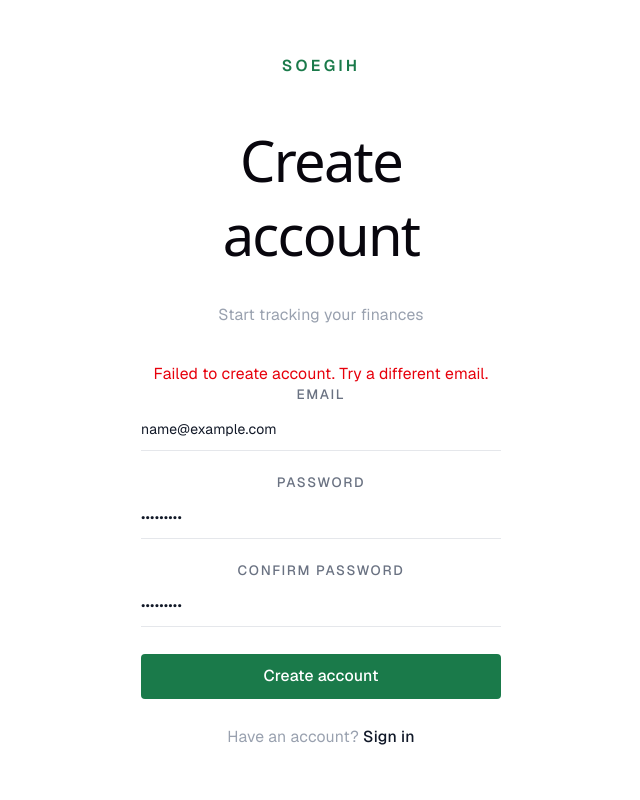
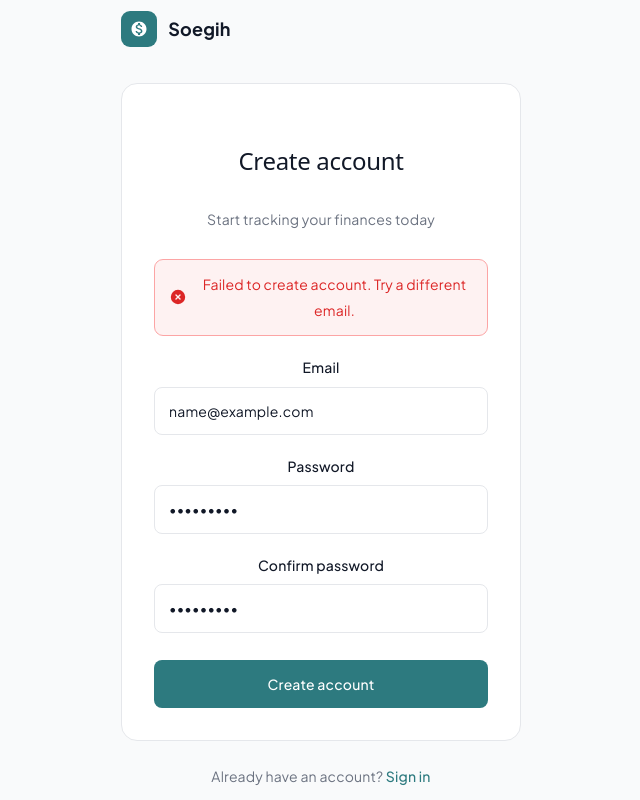
Before and after one commit to ricoputrap/soegih-web, a React (Vite) app: page /signup in a window 1280 px wide. Both pictures are taken after typing "name@example.com", "Sample123", "Sample123" into the empty fields and a click on the button "Create account". Shown: the whole page, without its empty margins (319-959 px from the left). Built offline with nearby package versions, Linux system fonts and the light colour scheme; no server answers.

Commit message:
feat(auth): apply WealthWise design system to auth forms

```diff
--- a/src/index.css
+++ b/src/index.css
@@ -112,7 +112,13 @@ code {
   background: var(--code-bg);
 }
 
-/* Auth form: green underline on input focus */
-.auth-input-underline:focus {
-  border-bottom-color: #1A7A4A !important;
+/* Auth field input: focus ring per design spec */
+.auth-field-input:focus {
+  border-color: #2D7A7F !important;
+  box-shadow: 0 0 0 3px rgba(45, 122, 127, 0.15) !important;
 }
+
+/* Auth submit button hover */
+.auth-submit-btn:not(:disabled):hover {
+  background: #256568 !important;
+}
--- a/src/modules/auth/components/AuthShell.tsx
+++ b/src/modules/auth/components/AuthShell.tsx
@@ -13,37 +13,53 @@ export function AuthShell({ heading, subheading, children, footer }: AuthShellPr
       <link rel="preconnect" href="https://fonts.googleapis.com" />
       <link rel="preconnect" href="https://fonts.gstatic.com" crossOrigin="" />
       <link
-        href="https://fonts.googleapis.com/css2?family=Geist:wght@300;400;500;600&display=swap"
+        href="https://fonts.googleapis.com/css2?family=Plus+Jakarta+Sans:wght@400;500;700&display=swap"
         rel="stylesheet"
       />
       <div
-        className="fixed inset-0 overflow-auto bg-white flex items-center justify-center px-4 py-12"
-        style={{ fontFamily: "'Geist', sans-serif" }}
+        className="fixed inset-0 overflow-auto flex items-center justify-center px-4 py-12"
+        style={{ background: '#F9FAFB', fontFamily: "'Plus Jakarta Sans', sans-serif" }}
       >
-        <div className="w-full max-w-[360px]">
+        <div className="w-full max-w-[400px]">
           {/* Brand */}
-          <div className="mb-10">
-            <span
-              className="text-sm font-semibold tracking-widest uppercase"
-              style={{ color: '#1A7A4A', letterSpacing: '0.2em' }}
+          <div className="mb-8 flex items-center gap-2.5">
+            <div
+              className="w-8 h-8 rounded-lg flex items-center justify-center"
+              style={{ background: '#2D7A7F' }}
             >
+              <svg viewBox="0 0 24 24" fill="none" className="w-4 h-4 text-white">
+                <path d="M12 2C6.48 2 2 6.48 2 12s4.48 10 10 10 10-4.48 10-10S17.52 2 12 2zm1.41 16.09V20h-2.67v-1.93c-1.71-.36-3.16-1.46-3.27-3.4h1.96c.1 1.05.82 1.87 2.65 1.87 1.96 0 2.4-.98 2.4-1.59 0-.83-.44-1.61-2.67-2.14-2.48-.6-4.18-1.62-4.18-3.67 0-1.72 1.39-2.84 3.11-3.21V4h2.67v1.95c1.86.45 2.79 1.86 2.85 3.39H14.3c-.05-1.11-.64-1.87-2.22-1.87-1.5 0-2.4.68-2.4 1.64 0 .84.65 1.39 2.67 1.91s4.18 1.39 4.18 3.91c-.01 1.83-1.38 2.83-3.12 3.16z" fill="currentColor"/>
+              </svg>
+            </div>
+            <span className="font-bold text-base" style={{ color: '#111827' }}>
               Soegih
             </span>
           </div>
 
-          {/* Heading */}
-          <div className="mb-8">
-            <h1 className="text-2xl font-semibold text-gray-900 tracking-tight mb-1">
-              {heading}
-            </h1>
-            <p className="text-sm text-gray-400">{subheading}</p>
+          {/* Card */}
+          <div
+            className="w-full"
+            style={{
+              background: '#FFFFFF',
+              borderRadius: '16px',
+              padding: '32px',
+              border: '1px solid #E5E7EB',
+            }}
+          >
+            <div className="mb-6">
+              <h1
+                className="font-bold mb-1"
+                style={{ fontSize: '24px', color: '#111827', letterSpacing: '-0.3px' }}
+              >
+                {heading}
+              </h1>
+              <p style={{ fontSize: '14px', color: '#6B7280' }}>{subheading}</p>
+            </div>
+
+            {children}
           </div>
 
-          {/* Form */}
-          {children}
-
-          {/* Footer */}
-          <div className="mt-6">{footer}</div>
+          <div className="mt-5 text-center">{footer}</div>
         </div>
       </div>
     </>
--- a/src/modules/auth/components/SignupForm.tsx
+++ b/src/modules/auth/components/SignupForm.tsx
@@ -5,7 +5,7 @@ import { useNavigate, Link } from '@tanstack/react-router'
 import { useAuthContext } from '../../../shared/context/auth-context'
 import { signup } from '../services/auth.service'
 import { AuthShell } from './AuthShell'
-import { Field, SubmitButton, fieldInputStyle, inputClassName } from './auth-primitives'
+import { Field, AuthInput, SubmitButton } from './auth-primitives'
 
 const signupSchema = z
   .object({
@@ -47,66 +47,74 @@ export function SignupForm() {
   return (
     <AuthShell
       heading="Create account"
-      subheading="Start tracking your finances"
+      subheading="Start tracking your finances today"
       footer={
-        <p className="text-sm text-gray-400">
-          Have an account?{' '}
-          <Link to="/login" className="text-gray-900 font-medium hover:underline underline-offset-2">
+        <p style={{ fontSize: '14px', color: '#6B7280' }}>
+          Already have an account?{' '}
+          <Link
+            to="/login"
+            className="font-medium hover:underline"
+            style={{ color: '#2D7A7F' }}
+          >
             Sign in
           </Link>
         </p>
       }
     >
-      <form onSubmit={handleSubmit(onSubmit)} noValidate className="space-y-5">
+      <form onSubmit={handleSubmit(onSubmit)} noValidate className="flex flex-col gap-4">
         {errors.root && (
-          <p role="alert" className="text-sm text-red-600">
+          <div
+            role="alert"
+            className="flex items-center gap-2 rounded-lg px-3 py-2.5"
+            style={{ background: '#FEF2F2', border: '1px solid #FCA5A5', fontSize: '14px', color: '#DC2626' }}
+          >
+            <svg className="w-4 h-4 shrink-0" viewBox="0 0 20 20" fill="currentColor">
+              <path fillRule="evenodd" d="M10 18a8 8 0 100-16 8 8 0 000 16zM8.28 7.22a.75.75 0 00-1.06 1.06L8.94 10l-1.72 1.72a.75.75 0 101.06 1.06L10 11.06l1.72 1.72a.75.75 0 101.06-1.06L11.06 10l1.72-1.72a.75.75 0 00-1.06-1.06L10 8.94 8.28 7.22z" clipRule="evenodd" />
+            </svg>
             {errors.root.message}
-          </p>
+          </div>
         )}
 
         <Field label="Email" error={errors.email?.message} errorId="email-error">
-          <input
+          <AuthInput
             id="email"
             type="email"
             autoComplete="email"
             placeholder="you@example.com"
+            hasError={!!errors.email}
             aria-invalid={!!errors.email}
             aria-describedby={errors.email ? 'email-error' : undefined}
-            className={inputClassName}
-            style={fieldInputStyle(!!errors.email)}
             {...register('email')}
           />
         </Field>
 
         <Field label="Password" error={errors.password?.message} errorId="password-error">
-          <input
+          <AuthInput
             id="password"
             type="password"
             autoComplete="new-password"
             placeholder="Min. 8 characters"
+            hasError={!!errors.password}
             aria-invalid={!!errors.password}
             aria-describedby={errors.password ? 'password-error' : undefined}
-            className={inputClassName}
-            style={fieldInputStyle(!!errors.password)}
             {...register('password')}
           />
         </Field>
 
         <Field label="Confirm password" error={errors.confirmPassword?.message} errorId="confirm-error">
-          <input
+          <AuthInput
             id="confirmPassword"
             type="password"
             autoComplete="new-password"
-            placeholder="••••••••"
+            placeholder="Repeat your password"
+            hasError={!!errors.confirmPassword}
             aria-invalid={!!errors.confirmPassword}
             aria-describedby={errors.confirmPassword ? 'confirm-error' : undefined}
-            className={inputClassName}
-            style={fieldInputStyle(!!errors.confirmPassword)}
             {...register('confirmPassword')}
           />
         </Field>
 
-        <div className="pt-1">
+        <div className="mt-2">
           <SubmitButton loading={isSubmitting} label="Create account" loadingLabel="Creating account…" />
         </div>
       </form>
--- a/src/modules/auth/components/auth-primitives.tsx
+++ b/src/modules/auth/components/auth-primitives.tsx
@@ -1,5 +1,4 @@
 import type { ReactNode } from 'react'
-import type React from 'react'
 
 export function Field({
   label,
@@ -13,13 +12,16 @@ export function Field({
   children: ReactNode
 }) {
   return (
-    <div className="space-y-1">
-      <label className="block text-xs font-medium text-gray-500 uppercase" style={{ letterSpacing: '0.12em' }}>
+    <div className="flex flex-col gap-1.5">
+      <label
+        className="font-medium"
+        style={{ fontSize: '14px', color: '#111827' }}
+      >
         {label}
       </label>
       {children}
       {error && (
-        <p id={errorId} role="alert" className="text-xs text-red-500 pt-0.5">
+        <p id={errorId} role="alert" style={{ fontSize: '13px', color: '#DC2626' }}>
           {error}
         </p>
       )}
@@ -27,22 +29,26 @@ export function Field({
   )
 }
 
-export function fieldInputStyle(hasError: boolean): React.CSSProperties {
-  return {
-    width: '100%',
-    background: 'transparent',
-    border: 'none',
-    borderBottom: hasError ? '2px solid #ef4444' : '1.5px solid #e5e7eb',
-    borderRadius: 0,
-    padding: '8px 0',
-    fontSize: '14px',
-    color: '#111827',
-    outline: 'none',
-    transition: 'border-color 0.15s',
-  }
+export function AuthInput(props: React.InputHTMLAttributes<HTMLInputElement> & { hasError?: boolean }) {
+  const { hasError, ...rest } = props
+  return (
+    <input
+      {...rest}
+      className="auth-field-input w-full"
+      style={{
+        background: '#FFFFFF',
+        border: hasError ? '1px solid #DC2626' : '1px solid #E5E7EB',
+        borderRadius: '8px',
+        padding: '10px 14px',
+        fontSize: '14px',
+        color: '#111827',
+        outline: 'none',
+        transition: 'border-color 0.15s, box-shadow 0.15s',
+        fontFamily: 'inherit',
+      }}
+    />
+  )
 }
-
-export const inputClassName = 'auth-input-underline w-full bg-transparent'
 
 export function SubmitButton({
   loading,
@@ -57,8 +63,20 @@ export function SubmitButton({
     <button
       type="submit"
       disabled={loading}
-      className="w-full py-2.5 text-sm font-medium text-white transition-opacity disabled:opacity-60 disabled:cursor-not-allowed flex items-center justify-center gap-2"
-      style={{ background: '#1A7A4A', borderRadius: '4px' }}
+      className="auth-submit-btn w-full font-medium flex items-center justify-center gap-2"
+      style={{
+        background: '#2D7A7F',
+        color: '#FFFFFF',
+        borderRadius: '8px',
+        padding: '11px 20px',
+        fontSize: '14px',
+        border: 'none',
+        cursor: loading ? 'not-allowed' : 'pointer',
+        opacity: loading ? 0.7 : 1,
+        transition: 'opacity 0.15s, background 0.15s',
+        fontFamily: 'inherit',
+        fontWeight: 500,
+      }}
     >
       {loading ? (
         <>
@@ -74,3 +92,5 @@ export function SubmitButton({
     </button>
   )
 }
+
+import type React from 'react'
```
Also changed, not shown: src/modules/auth/components/LoginForm.tsx (+26 -16 lines).
